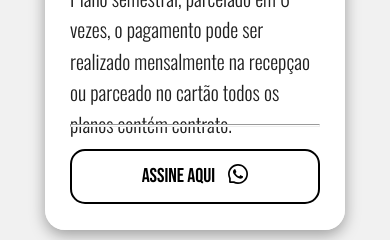
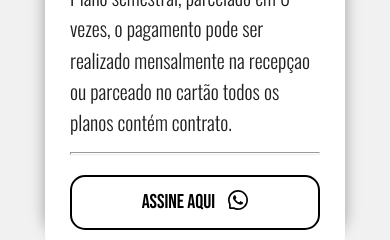
Before and after one commit to SamIamarino/Academia-Evolucao-Project, a React (Vite) app in the folder academia-evolucao/: page / in a window 390 px wide. Shown: the part 1760-2000 px from the top of the page. Built offline with nearby package versions, Linux system fonts and the light colour scheme.

Commit message:
fix: plano card bug fix

```diff
--- a/academia-evolucao/src/App.jsx
+++ b/academia-evolucao/src/App.jsx
@@ -88,6 +88,7 @@ const App = () => {
         darkTheme={isDarkTheme}
         title="Horarios:"
         toggleTitle={true}
+        mobile={isMobile}
       />
 
       {/* Resolver depois problema do WhatsApp */}
--- a/academia-evolucao/src/components/planoCard/PlanoCard.css
+++ b/academia-evolucao/src/components/planoCard/PlanoCard.css
@@ -80,4 +80,8 @@
         /* Bug do box-shadow */
         margin-bottom: 20px;
     }
+    .plano-card-hr{
+        margin-top: 30px;
+
+    }
 }
--- a/academia-evolucao/src/components/planoCard/PlanoCard.jsx
+++ b/academia-evolucao/src/components/planoCard/PlanoCard.jsx
@@ -36,7 +36,7 @@ export default function PlanoCard ({plano,description,imagemPlano}){
             </div>
             <div className={isDarkTheme ? 'plano-card-body-dark-themed' : 'plano-card-body'}>
                 <p className='oswald-font plano-card-content-paragraph'>{description}</p>
-                <hr />
+                <hr className='plano-card-hr'/>
                 <WhatsAppButton darkTheme={isDarkTheme}> Assine aqui </WhatsAppButton>
             </div>
         </div>
```
